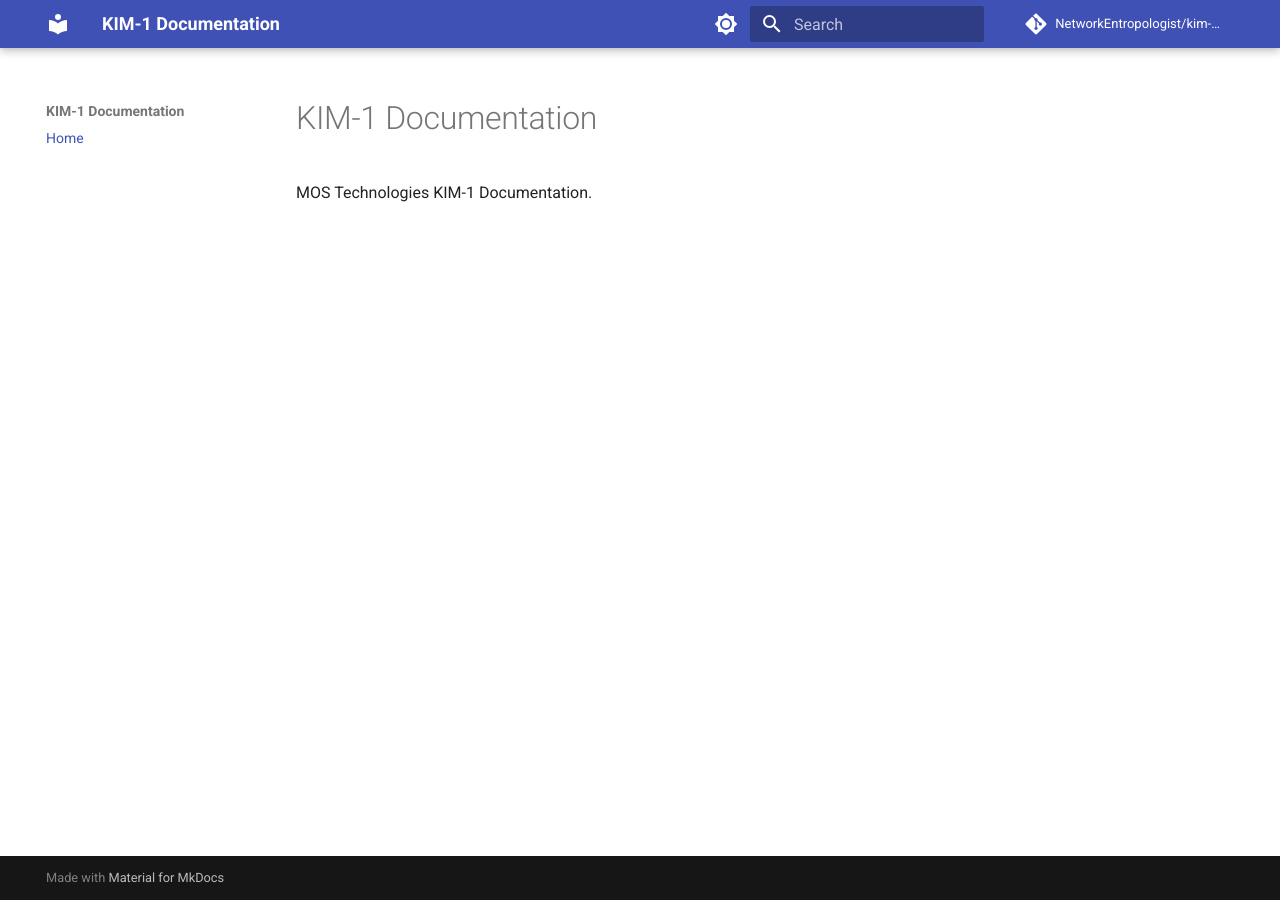
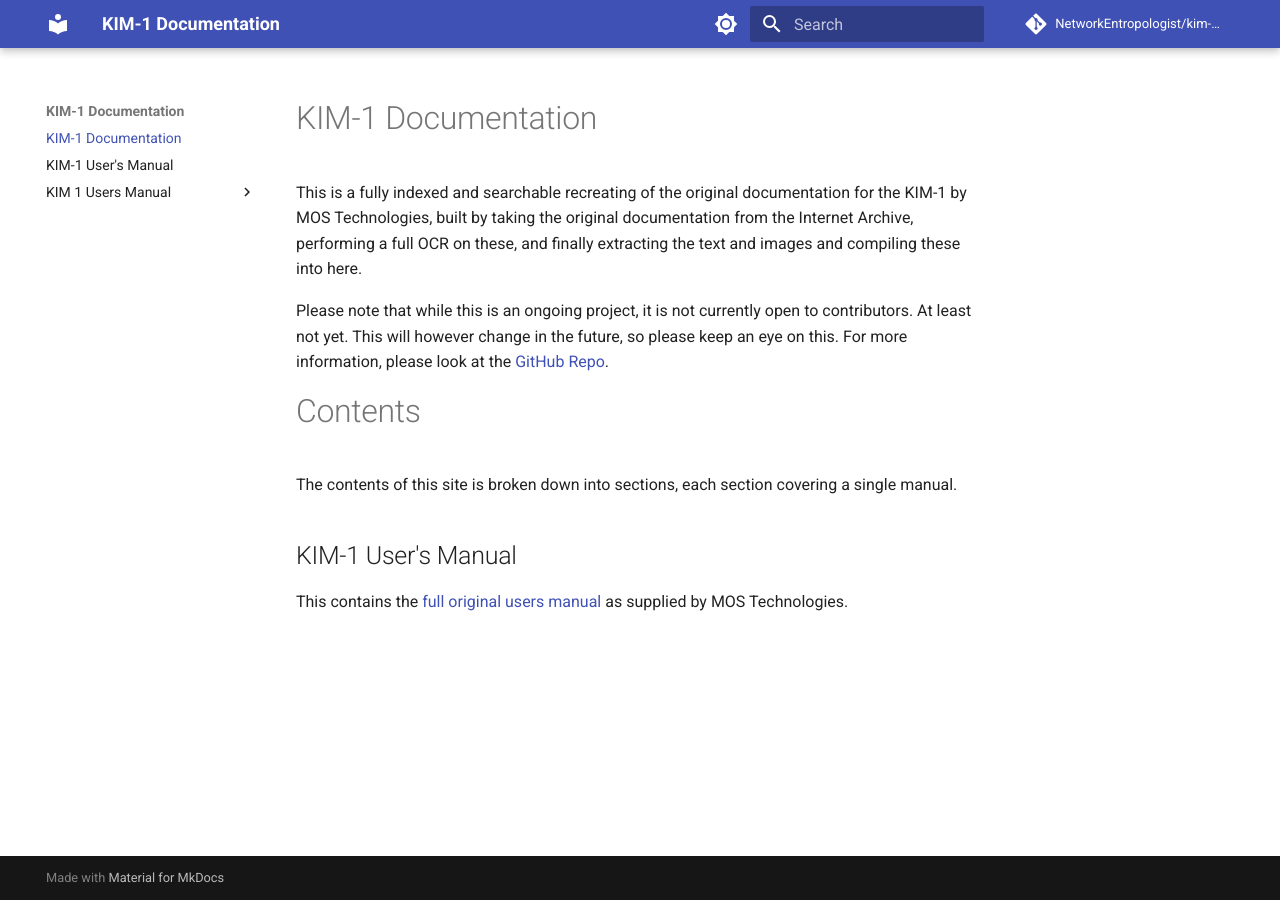
Before and after one commit to NetworkEntropologist/kim-1-docs, an MkDocs documentation site: the page built from docs/index.md, in a window 1280 px wide. Built offline with MkDocs 1.6.1 and Material for MkDocs 9.7.7, drawn with Linux system fonts in a browser that asks for light colours; comment, search, counter and statistics services are not loaded.

Commit message:
First test of mkdocs

```diff
--- a/docs/index.md
+++ b/docs/index.md
@@ -1,3 +1,13 @@
 # KIM-1 Documentation
 
-MOS Technologies KIM-1 Documentation.
+This is a fully indexed and searchable recreating of the original documentation for the KIM-1 by MOS Technologies, built by taking the original documentation from the Internet Archive, performing a full OCR on these, and finally extracting the text and images and compiling these into here.
+
+Please note that while this is an ongoing project, it is not currently open to contributors. At least not yet. This will however change in the future, so please keep an eye on this. For more information, please look at the [GitHub Repo](https://github.com/NetworkEntropologist/kim-1-docs).
+
+# Contents
+
+The contents of this site is broken down into sections, each section covering a single manual.
+
+## KIM-1 User's Manual
+
+This contains the [full original users manual](https://archive.org/details/KIM-1_Users_Manual/mode/2up) as supplied by MOS Technologies.
--- a/mkdocs.yml
+++ b/mkdocs.yml
@@ -22,8 +22,7 @@ theme:
     - search.suggest
     - content.code.copy
 
-nav:
-  - Home: index.md
+
 
 markdown_extensions:
   - admonition
```
Also changed, not shown: docs/KIM-1-Users-Manual/Chapter-1-Your-LIM-1-Microcomputer-Module.md (added, +32 -0 lines), docs/kim-1-users-manual.md (added, +5 -0 lines), 3 other files.
